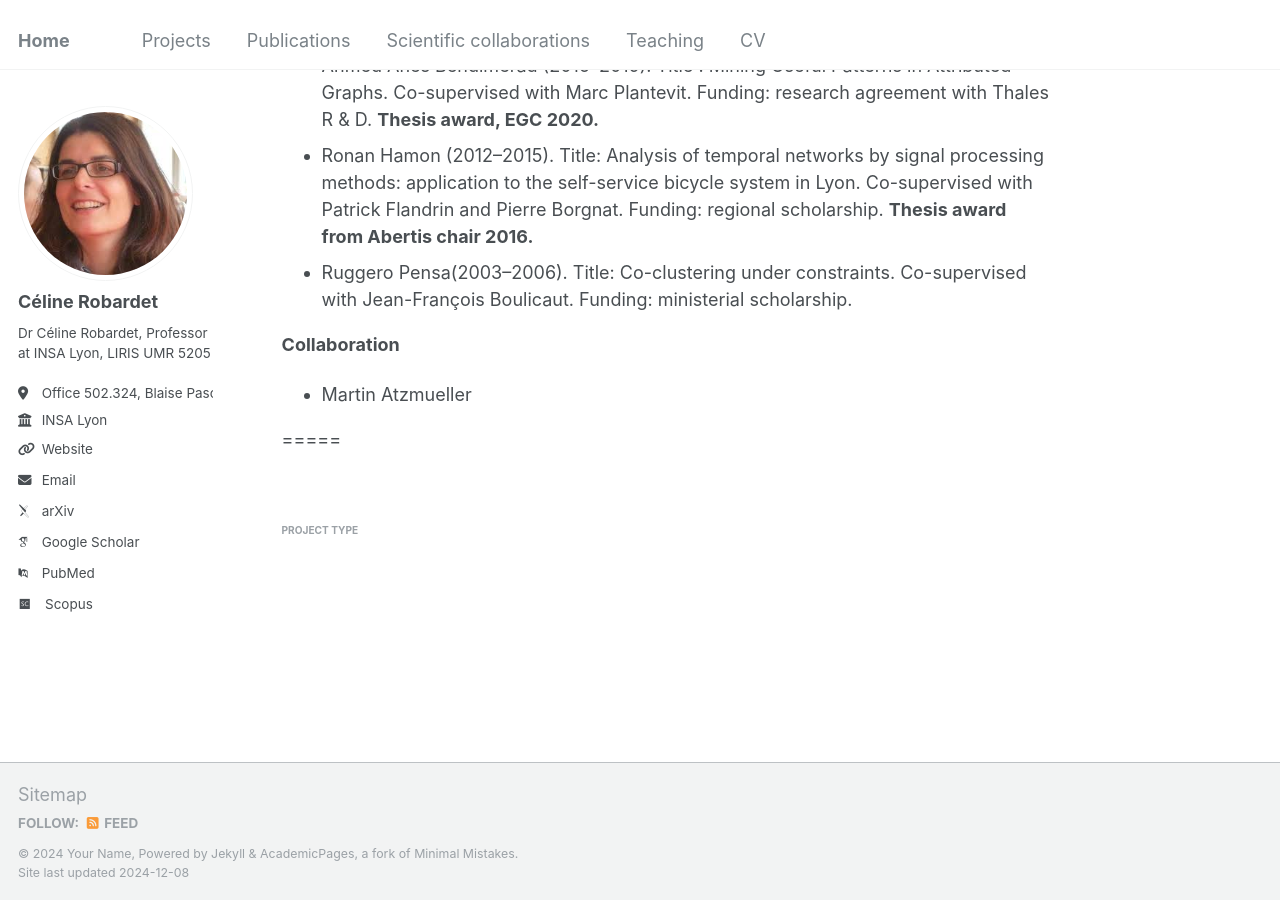
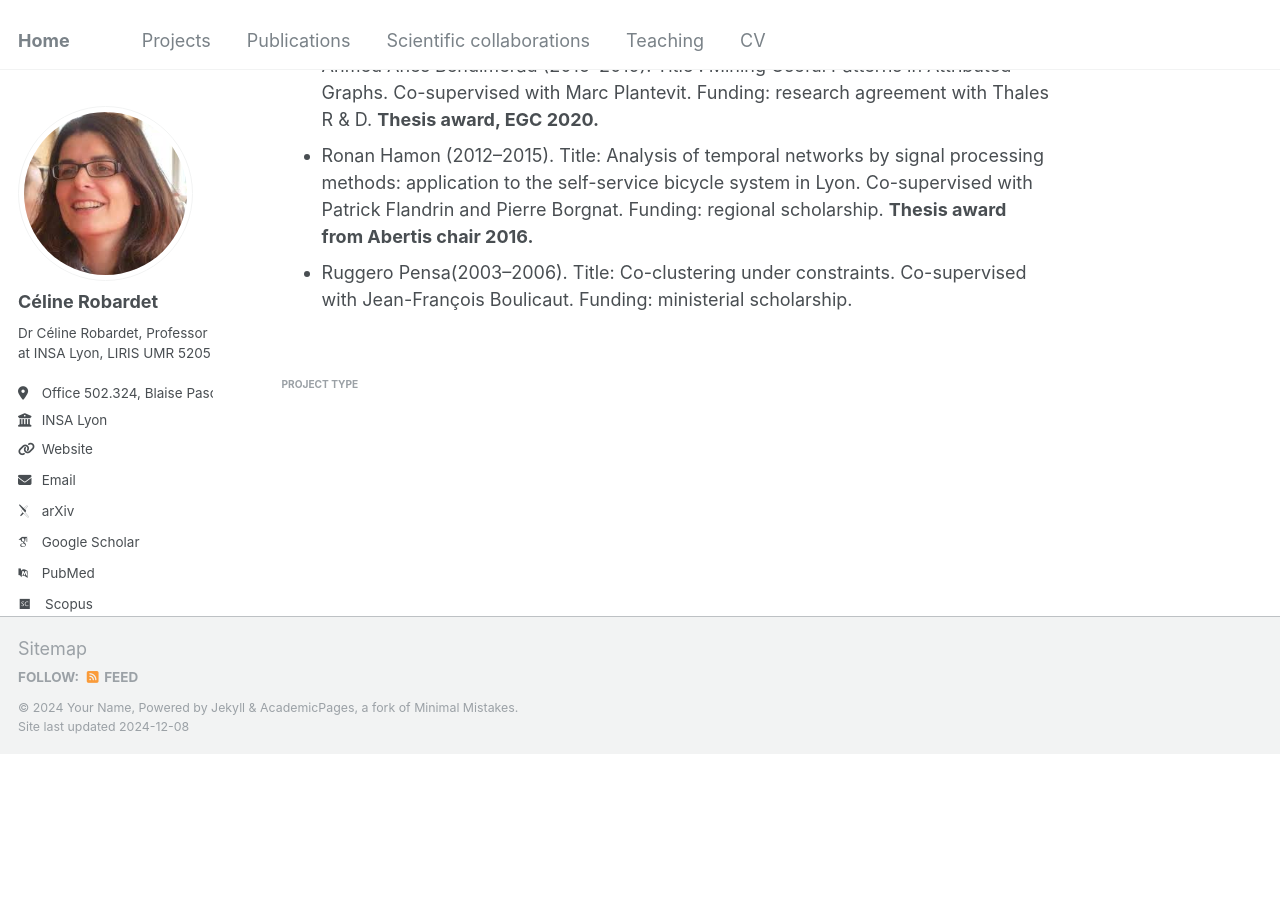
Before and after one commit to crobardet/crobardet.github.io, a Jekyll site: the page built from _pages/about.md, in a window 1280 px wide and 900 px high, scrolled down 3006 px. Built offline with Jekyll 4.4.1, drawn with Linux system fonts in a browser that asks for light colours; some web fonts are replaced; after the commit the page ends 3761 px from its top, so only the background shows below that.

Commit message:
Update about.md

```diff
--- a/_pages/about.md
+++ b/_pages/about.md
@@ -83,9 +83,3 @@ Advising
 * Ahmed Anes Bendimerad (2016--2019). Title : Mining Useful Patterns in Attributed Graphs. Co-supervised with Marc Plantevit. Funding: research agreement with Thales R & D. <b>Thesis award, EGC 2020.</b>
 * Ronan Hamon (2012--2015). Title: Analysis of temporal networks by signal processing methods: application to the self-service bicycle system in Lyon. Co-supervised with Patrick Flandrin and Pierre Borgnat. Funding: regional scholarship. <b>Thesis award from Abertis chair 2016.</b>
 * Ruggero Pensa(2003--2006). Title: Co-clustering under constraints. Co-supervised with Jean-François Boulicaut. Funding: ministerial scholarship.
-
-**Collaboration**
-* Martin Atzmueller
-
-
-=====
```
